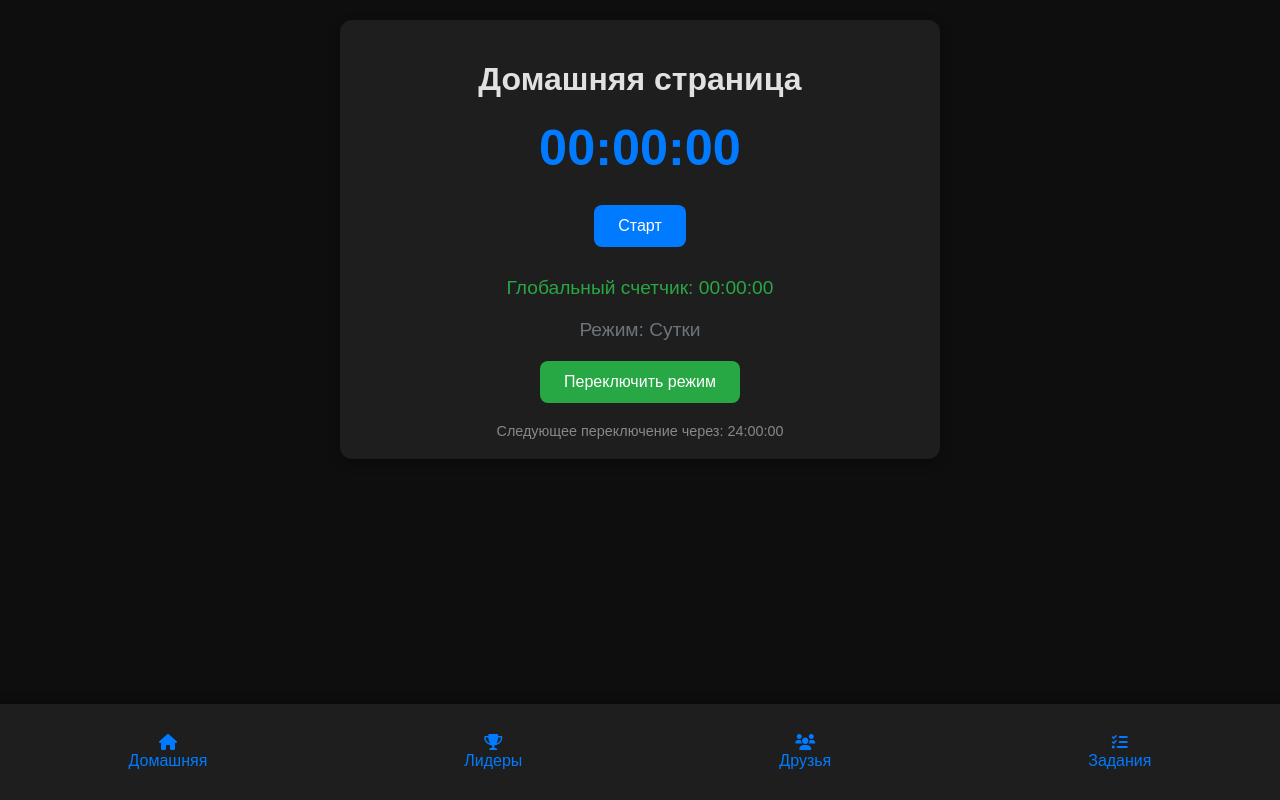
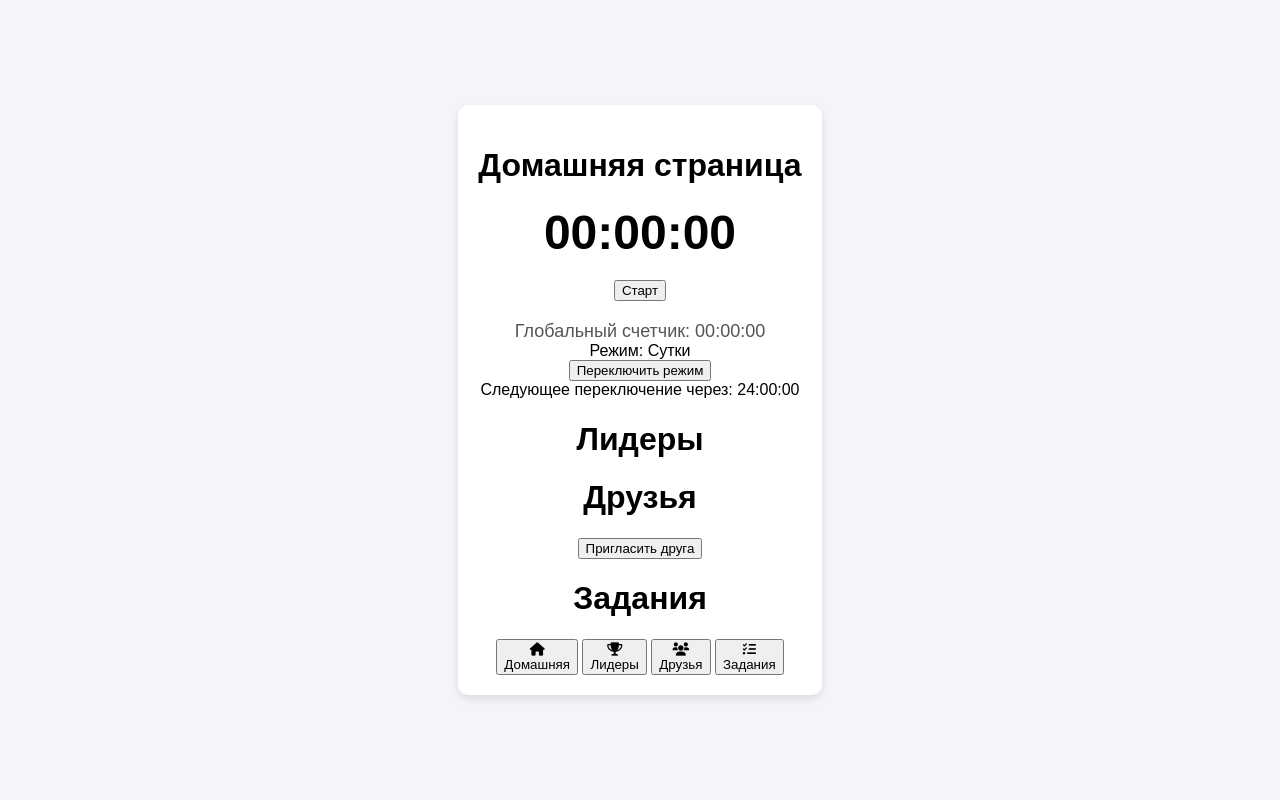
Before and after one commit to Dmitryru7/test, a website: page index.html in a window 1280 px wide. Drawn offline with Linux system fonts and the light colour scheme.

Commit message:
style.css

```diff
--- a/style.css
+++ b/style.css
@@ -1,138 +1,44 @@
 body {
-    font-family: 'Arial', sans-serif;
-    background-color: #0e0e0e;
-    margin: 0;
-    padding: 0;
-    color: #e1e1e1;
+  font-family: Arial, sans-serif;
+  background-color: #f4f4f9;
+  display: flex;
+  justify-content: center;
+  align-items: center;
+  height: 100vh;
+  margin: 0;
 }
 
 .container {
-    padding: 20px;
-    text-align: center;
-    max-width: 600px;
-    margin: 0 auto;
-}
-
-.page {
-    display: none;
-    background-color: #1e1e1e;
-    padding: 20px;
-    border-radius: 12px;
-    box-shadow: 0 4px 12px rgba(0, 0, 0, 0.3);
-    margin-bottom: 80px; /* Отступ для навигации */
-}
-
-.page.active {
-    display: block;
+  text-align: center;
+  background-color: #fff;
+  padding: 20px;
+  border-radius: 10px;
+  box-shadow: 0 4px 8px rgba(0, 0, 0, 0.1);
 }
 
 #timer {
-    font-size: 3em;
-    margin: 20px 0;
-    font-weight: bold;
-    color: #007bff;
+  font-size: 48px;
+  font-weight: bold;
+  margin-bottom: 20px;
+}
+
+#claimButton {
+  padding: 10px 20px;
+  font-size: 18px;
+  border: none;
+  border-radius: 5px;
+  background-color: #007bff;
+  color: white;
+  cursor: pointer;
+}
+
+#claimButton:disabled {
+  background-color: #ccc;
+  cursor: not-allowed;
 }
 
 #globalTimer {
-    font-size: 1.2em;
-    margin: 20px 0;
-    color: #28a745;
+  margin-top: 20px;
+  font-size: 18px;
+  color: #555;
 }
-
-button {
-    padding: 12px 24px;
-    font-size: 16px;
-    cursor: pointer;
-    border: none;
-    background-color: #007bff;
-    color: #fff;
-    border-radius: 8px;
-    margin: 10px;
-    transition: background-color 0.3s ease;
-}
-
-button:hover {
-    background-color: #0056b3;
-}
-
-button:disabled {
-    background-color: #555;
-    cursor: not-allowed;
-}
-
-#switchMode {
-    background-color: #28a745;
-}
-
-#switchMode:hover:not(:disabled) {
-    background-color: #218838;
-}
-
-#modeDisplay {
-    font-size: 1.2em;
-    margin: 10px 0;
-    color: #6c757d;
-}
-
-#modeSwitchInfo {
-    font-size: 0.9em;
-    color: #888;
-    margin-top: 10px;
-}
-
-.navbar {
-    position: fixed;
-    bottom: 0;
-    left: 0;
-    right: 0;
-    background-color: #1e1e1e;
-    display: flex;
-    justify-content: space-around;
-    padding: 10px 0;
-    box-shadow: 0 -2px 10px rgba(0, 0, 0, 0.3);
-    z-index: 1000;
-}
-
-.navbar button {
-    background: none;
-    color: #007bff;
-    border: none;
-    font-size: 16px;
-    padding: 10px;
-    transition: color 0.3s ease;
-}
-
-.navbar button:hover {
-    color: #0056b3;
-}
-
-/* Стили для списков */
-ul {
-    list-style-type: none;
-    padding: 0;
-    margin: 0;
-}
-
-ul li {
-    background-color: #2e2e2e;
-    padding: 10px;
-    margin: 5px 0;
-    border-radius: 8px;
-    box-shadow: 0 2px 4px rgba(0, 0, 0, 0.2);
-    transition: transform 0.2s ease;
-}
-
-ul li:hover {
-    transform: translateY(-2px);
-}
-
-/* Анимация для таймера */
-@keyframes pulse {
-    0% { transform: scale(1); }
-    50% { transform: scale(1.05); }
-    100% { transform: scale(1); }
-}
-
-#timer {
-    animation: pulse 2s infinite;
-}
```
